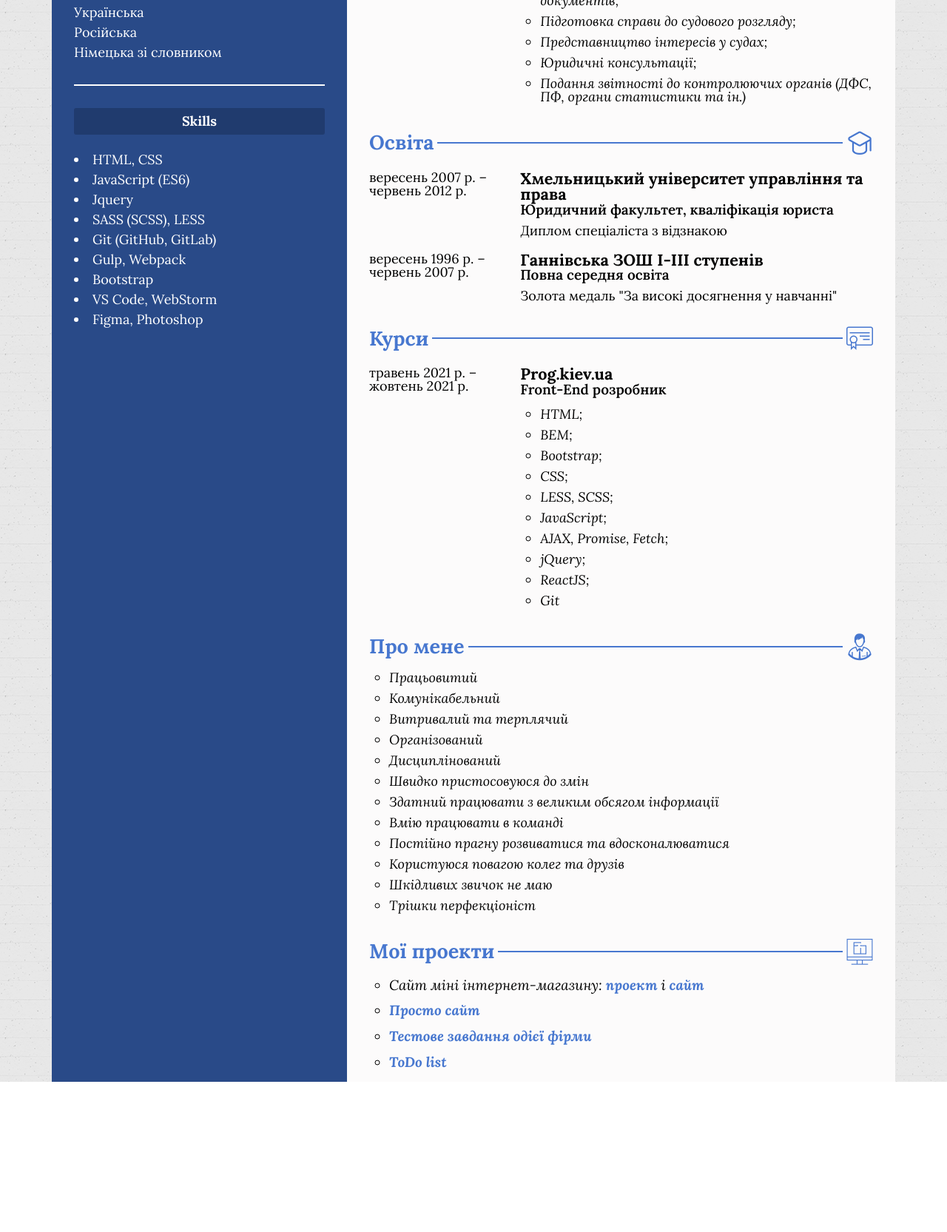
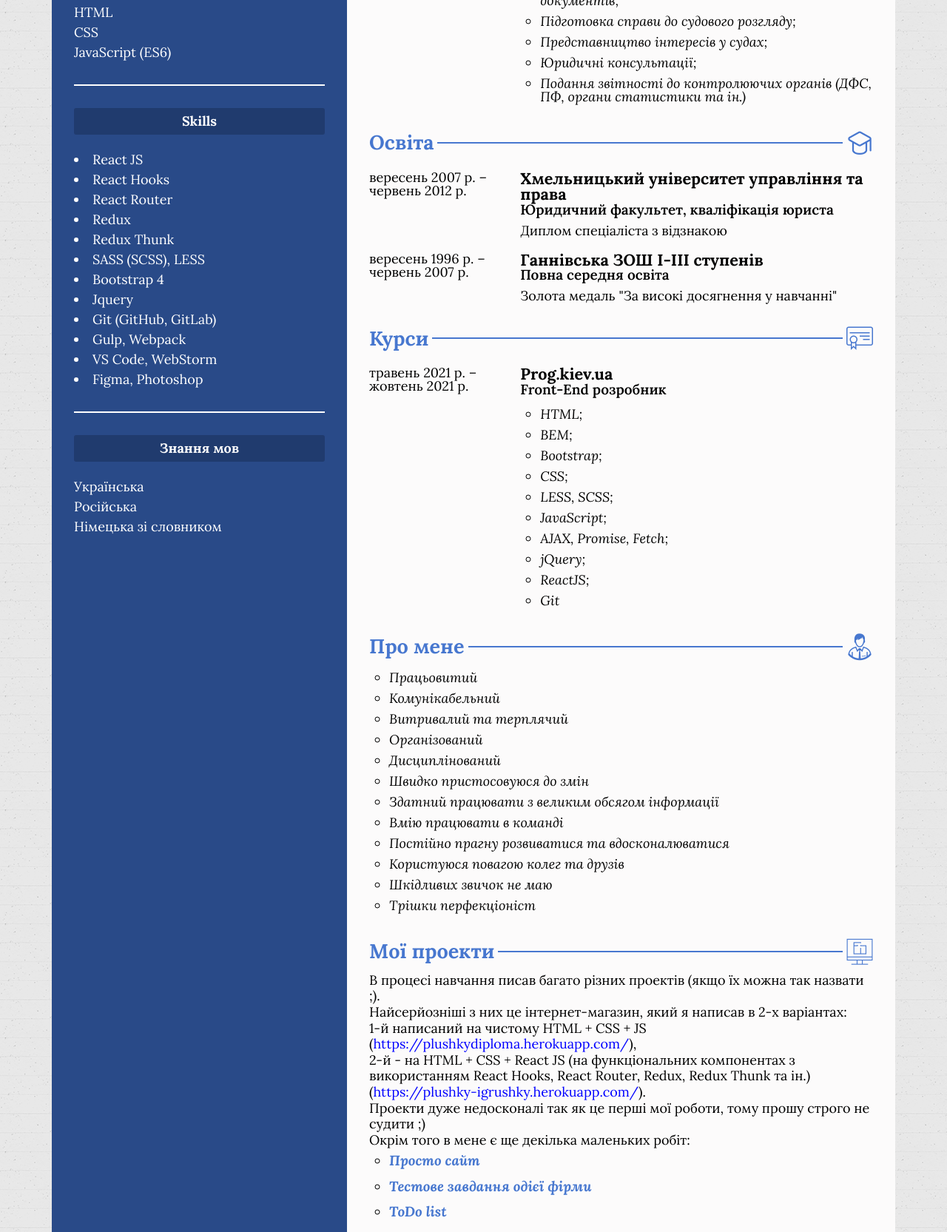
Before and after one commit to WrEduard/my-rezume, a plain HTML site: page index.html in a window 1280 px wide. Shown: the part 805-2470 px from the top of the page at 74% size. Before the commit the page ends 2267 px from the top, so only its background shows below. Drawn offline with Linux system fonts and the light colour scheme; files whose address does not match are found by name.

Commit message:
Змінив скіли та розділ проекти

```diff
--- a/css/style.css
+++ b/css/style.css
@@ -99,49 +99,18 @@ h6 {
   color: red;
 }
 
-/* =========== variables =========== */
-
-/* ============================================================================== */
-
-/* ============================================================================== */
-
-/* ============================================================================== */
-
-/* ============================================================================== */
-
-/* ============================================================================== */
-
-/* ============================================================================== */
-
-/* ============================================================================== */
-
-/* ============================================================================== */
-
-/* =========== adaptiv-value =========== */
-
-/* div {
-  @include adaptiv-value("font-size", 20, 10, 0);
-} */
-
-/*
-где:
-"font-size" - свойство которое нужно адаптировать;
-20 - исходный размер по макету;
-10 - минимальный размер, который будет адекватно работать на минимальных экранах;
-0 - режим один из трех (type==1 type==2 type==0)
- */
-
 /* =========== icons-font =========== */
 
 @font-face {
   font-family: "icons";
-  src: url("../fonts/icons-font.ttf?jrsckx") format("truetype"), url("../fonts/icons-font.woff?jrsckx") format("truetype");
+  src: url("../fonts/icons-font.ttf?jrsckx") format("truetype"),
+    url("../fonts/icons-font.woff?jrsckx") format("truetype");
   font-weight: normal;
   font-style: normal;
   font-display: block;
 }
 
-[class^=_icon],
+[class^="_icon"],
 [class*=" _icon"] {
   /* use !important to prevent issues with browser extensions that change fonts */
   font-family: "icons" !important;
@@ -301,18 +270,6 @@ h6 {
 
 /* =========== main =========== */
 
-/* div {
-  @include adaptiv-value("font-size", 20, 10, 0);
-} */
-
-/*
-где:
-"font-size" - свойство которое нужно адаптировать;
-20 - исходный размер по макету;
-10 - минимальный размер, который будет адекватно работать на минимальных экранах;
-0 - режим один из трех (type==1 type==2 type==0)
- */
-
 .right-sidebar {
   padding-left: 30px;
   padding-right: 30px;
@@ -451,6 +408,15 @@ h6 {
   font-weight: 900;
   text-decoration: underline;
 }
+.projects-right-sidebar__info {
+  line-height: 1.2;
+}
+.projects-right-sidebar__info > a {
+  color: blue;
+}
+.projects-right-sidebar__info > a:visited {
+  color: blue;
+}
 
 /* =========== main =========== */
 
@@ -491,171 +457,99 @@ a:visited {
 
 @media (max-width: 1140px) {
   .left-sidebar {
-    padding-left: calc(
-        10px + 20 *
-          ((100vw - 320px) /820)
-      );
+    padding-left: calc(10px + 20 * ((100vw - 320px) / 820));
   }
 
   .left-sidebar {
-    padding-right: calc(
-        10px + 20 *
-          ((100vw - 320px) /820)
-      );
+    padding-right: calc(10px + 20 * ((100vw - 320px) / 820));
   }
 
   .left-sidebar hr {
-    margin-bottom: calc(
-        15px + 15 *
-          ((100vw - 320px) /820)
-      );
+    margin-bottom: calc(15px + 15 * ((100vw - 320px) / 820));
   }
 
   .left-sidebar hr {
-    margin-top: calc(
-        15px + 15 *
-          ((100vw - 320px) /820)
-      );
+    margin-top: calc(15px + 15 * ((100vw - 320px) / 820));
   }
 
   .photo-left-sidebar {
-    height: calc(
-        250px + 100 *
-          ((100vw - 320px) /820)
-      );
+    height: calc(250px + 100 * ((100vw - 320px) / 820));
   }
 
   .photo-left-sidebar {
-    padding-bottom: calc(
-        10px + 10 *
-          ((100vw - 320px) /820)
-      );
+    padding-bottom: calc(10px + 10 * ((100vw - 320px) / 820));
   }
 
   .photo-left-sidebar {
-    padding-top: calc(
-        10px + 10 *
-          ((100vw - 320px) /820)
-      );
+    padding-top: calc(10px + 10 * ((100vw - 320px) / 820));
   }
 
   .contacts-left-sidebar__item {
-    margin-bottom: calc(
-        5px + 5 *
-          ((100vw - 320px) /820)
-      );
+    margin-bottom: calc(5px + 5 * ((100vw - 320px) / 820));
   }
 
   .contacts-left-sidebar__item a::before {
-    margin-right: calc(
-        8px + 7 *
-          ((100vw - 320px) /820)
-      );
+    margin-right: calc(8px + 7 * ((100vw - 320px) / 820));
   }
 
   .title-left-sidebar {
-    margin-bottom: calc(
-        10px + 10 *
-          ((100vw - 320px) /820)
-      );
+    margin-bottom: calc(10px + 10 * ((100vw - 320px) / 820));
   }
 
   .right-sidebar {
-    padding-left: calc(
-        10px + 20 *
-          ((100vw - 320px) /820)
-      );
+    padding-left: calc(10px + 20 * ((100vw - 320px) / 820));
   }
 
   .right-sidebar {
-    padding-right: calc(
-        10px + 20 *
-          ((100vw - 320px) /820)
-      );
+    padding-right: calc(10px + 20 * ((100vw - 320px) / 820));
   }
 
   .right-sidebar {
-    padding-top: calc(
-        10px + 10 *
-          ((100vw - 320px) /820)
-      );
+    padding-top: calc(10px + 10 * ((100vw - 320px) / 820));
   }
 
   .right-sidebar {
-    padding-bottom: calc(
-        5px + 5 *
-          ((100vw - 320px) /820)
-      );
+    padding-bottom: calc(5px + 5 * ((100vw - 320px) / 820));
   }
 
   .my-info-right-sidebar {
-    padding-top: calc(
-        10px + 10 *
-          ((100vw - 320px) /820)
-      );
+    padding-top: calc(10px + 10 * ((100vw - 320px) / 820));
   }
 
   .right-sidebar-title {
-    margin-top: calc(
-        15px + 15 *
-          ((100vw - 320px) /820)
-      );
+    margin-top: calc(15px + 15 * ((100vw - 320px) / 820));
   }
 
   .right-sidebar-title {
-    margin-bottom: calc(
-        5px + 5 *
-          ((100vw - 320px) /820)
-      );
+    margin-bottom: calc(5px + 5 * ((100vw - 320px) / 820));
   }
 
   .right-sidebar-subtitle-2 {
-    margin-bottom: calc(
-        5px + 5 *
-          ((100vw - 320px) /820)
-      );
+    margin-bottom: calc(5px + 5 * ((100vw - 320px) / 820));
   }
 
   .right-sidebar-list li {
-    padding-top: calc(
-        2px + 3 *
-          ((100vw - 320px) /820)
-      );
+    padding-top: calc(2px + 3 * ((100vw - 320px) / 820));
   }
 
   .right-sidebar-list li {
-    padding-bottom: calc(
-        2px + 3 *
-          ((100vw - 320px) /820)
-      );
+    padding-bottom: calc(2px + 3 * ((100vw - 320px) / 820));
   }
 
   .work-experience-right-sidebar {
-    margin-top: calc(
-        10px + 10 *
-          ((100vw - 320px) /820)
-      );
+    margin-top: calc(10px + 10 * ((100vw - 320px) / 820));
   }
 
   .education-right-sidebar__education {
-    margin-top: calc(
-        10px + 10 *
-          ((100vw - 320px) /820)
-      );
+    margin-top: calc(10px + 10 * ((100vw - 320px) / 820));
   }
 
   .courses-right-sidebar__courses {
-    margin-top: calc(
-        10px + 10 *
-          ((100vw - 320px) /820)
-      );
+    margin-top: calc(10px + 10 * ((100vw - 320px) / 820));
   }
 
   body {
-    padding: calc(
-        5px + 5 *
-          ((100vw - 320px) /820)
-      );
+    padding: calc(5px + 5 * ((100vw - 320px) / 820));
   }
 }
 
@@ -797,4 +691,6 @@ a:visited {
   }
 }
 
-.webp body{ background-image: url(../img/bg.webp); }
+.webp body {
+  background-image: url(../img/bg.webp);
+}
--- a/index.html
+++ b/index.html
@@ -1,4 +1,5 @@
 <html lang="ua">
+
 <head>
 	<meta charset="UTF-8">
 	<meta name="viewport"
@@ -18,7 +19,9 @@
 		<section class="left-sidebar">
 			<div class="left-sidebar__photo photo-left-sidebar">
 				<div class="photo-left-sidebar__img">
-			<picture><source srcset="./img/photo.webp"type="image/webp"><img src="./img/photo.jpg" alt="my photo"></picture>
+					<picture>
+						<source srcset="./img/photo.webp" type="image/webp"><img src="./img/photo.jpg" alt="my photo">
+					</picture>
 				</div>
 			</div>
 			<hr>
@@ -49,6 +52,34 @@
 				</ul>
 			</div>
 			<hr>
+
+			<div class="left-sidebar__prog-lang prog-lang-left-sidebar">
+				<div class="prog-lang-left-sidebar__title title-left-sidebar">Programming languages</div>
+				<ul class="prog-lang-left-sidebar__list">
+					<li class="prog-lang-left-sidebar__item">HTML</li>
+					<li class="prog-lang-left-sidebar__item">CSS</li>
+					<li class="prog-lang-left-sidebar__item">JavaScript (ES6)</li>
+				</ul>
+			</div>
+			<hr>
+			<div class="left-sidebar__skills skills-left-sidebar">
+				<div class="skills-left-sidebar__title title-left-sidebar">Skills</div>
+				<ul class="skills-left-sidebar__list">
+					<li class="skills-left-sidebar__item">React JS</li>
+					<li class="skills-left-sidebar__item">React Hooks</li>
+					<li class="skills-left-sidebar__item">React Router</li>
+					<li class="skills-left-sidebar__item">Redux</li>
+					<li class="skills-left-sidebar__item">Redux Thunk</li>
+					<li class="skills-left-sidebar__item">SASS (SCSS), LESS</li>
+					<li class="skills-left-sidebar__item">Bootstrap 4</li>
+					<li class="skills-left-sidebar__item">Jquery</li>
+					<li class="skills-left-sidebar__item">Git (GitHub, GitLab)</li>
+					<li class="skills-left-sidebar__item">Gulp, Webpack</li>
+					<li class="skills-left-sidebar__item">VS Code, WebStorm</li>
+					<li class="skills-left-sidebar__item">Figma, Photoshop</li>
+				</ul>
+			</div>
+			<hr>
 			<div class="left-sidebar__languages languages-left-sidebar">
 				<div class="languages-left-sidebar__title title-left-sidebar">Знання мов</div>
 				<ul class="languages-left-sidebar__list">
@@ -57,28 +88,15 @@
 					<li class="languages-left-sidebar__item">Німецька зі словником <span></span></li>
 				</ul>
 			</div>
-	<hr>
-	<div class="left-sidebar__skills skills-left-sidebar">
-		<div class="skills-left-sidebar__title title-left-sidebar">Skills</div>
-		<ul class="skills-left-sidebar__list">
-			<li class="skills-left-sidebar__item">HTML, CSS</li>
-			<li class="skills-left-sidebar__item">JavaScript (ES6)</li>
-			<li class="skills-left-sidebar__item">Jquery</li>
-			<li class="skills-left-sidebar__item">SASS (SCSS), LESS</li>
-			<li class="skills-left-sidebar__item">Git (GitHub, GitLab)</li>
-			<li class="skills-left-sidebar__item">Gulp, Webpack</li>
-			<li class="skills-left-sidebar__item">Bootstrap</li>
-			<li class="skills-left-sidebar__item">VS Code, WebStorm</li>
-			<li class="skills-left-sidebar__item">Figma, Photoshop</li>
-		</ul>
-	</div>
+
 		</section>
 		<section class="right-sidebar">
 			<h1 class="right-sidebar__name">Едуард Врублевський</h1>
 			<h2 class="right-sidebar__position">Junior/Trainee Front-end розробник</h2>
 			<div class="right-sidebar__my-info my-info-right-sidebar">
-		<div class="my-info-right-sidebar__location _icon-location"><a href="https://goo.gl/maps/DzoANPw6X7rtyaAs8"
-				target="_blank">Дунаївці, Хмельницька область</a></div>
+				<div class="my-info-right-sidebar__location _icon-location"><a
+						href="https://goo.gl/maps/DzoANPw6X7rtyaAs8" target="_blank">Дунаївці, Хмельницька область</a>
+				</div>
 				<div class="my-info-right-sidebar__age">Вік: 32 роки</div>
 			</div>
 			<div class="right-sidebar__experience experience-right-sidebar">
@@ -219,12 +237,22 @@
 					<span class="right-sidebar-title__icon _icon-project-2"></span>
 				</div>
 				<div class="projects-right-sidebar__info">
+
+					В процесі навчання писав багато різних проектів (якщо їх можна так назвати ;).<br>
+					Найсерйозніші з них це інтернет-магазин, який я написав в 2-х варіантах:<br>
+					1-й написаний на чистому
+					HTML + CSS + JS (<a href="https://plushkydiploma.herokuapp.com/"
+						target="_blank">https://plushkydiploma.herokuapp.com/</a>),<br>
+					2-й - на HTML + CSS + React JS (на
+					функціональних компонентах з використанням React Hooks, React Router, Redux, Redux Thunk та ін.)
+					(<a href="https://plushky-igrushky.herokuapp.com/"
+						target="_blank">https://plushky-igrushky.herokuapp.com/</a>).<br>
+					Проекти дуже недосконалі так як це перші мої роботи, тому прошу строго не судити ;)<br>
+					Окрім того в мене є ще декілька маленьких робіт:
 					<ul class="projects-right-sidebar__list right-sidebar-list">
-				<li>Сайт міні інтернет-магазину: <a href="https://gitlab.com/VedmEd_ik/plushky-igrushky_final"
-						target="_blank">
-						проект</a> і <a href="https://plushkydiploma.herokuapp.com/" target="_blank">сайт</a></li>
 						<li><a href="https://gitlab.com/VedmEd_ik/dream-hause" target="_blank">Просто сайт</a></li>
-				<li><a href="https://gitlab.com/VedmEd_ik/test-task-allrigts" target="_blank">Тестове завдання одієї
+						<li><a href="https://gitlab.com/VedmEd_ik/test-task-allrigts" target="_blank">Тестове завдання
+								одієї
 								фірми</a>
 						</li>
 						<li><a href="https://gitlab.com/VedmEd_ik/todo-list" target="_blank">ToDo list</a></li>
```
Lines whose indentation alone changed are shown as unchanged.
